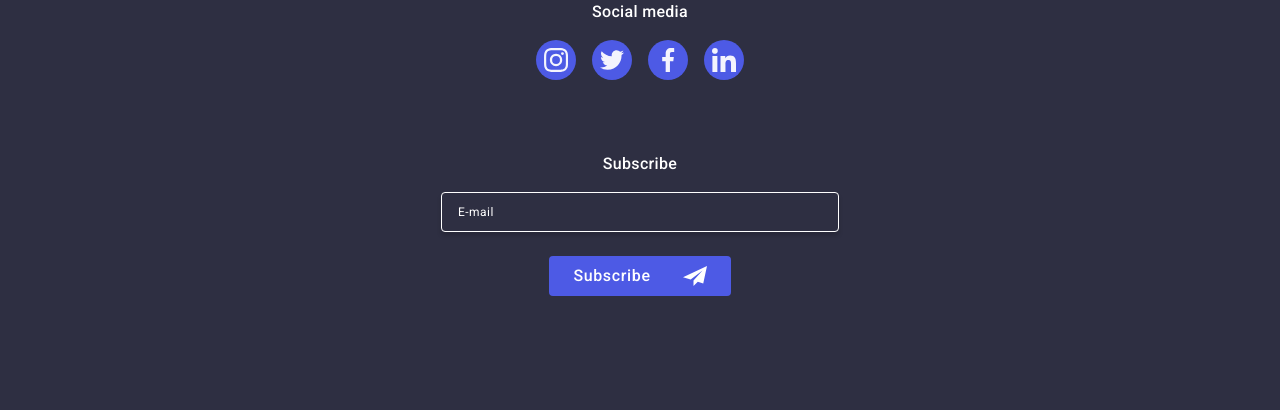
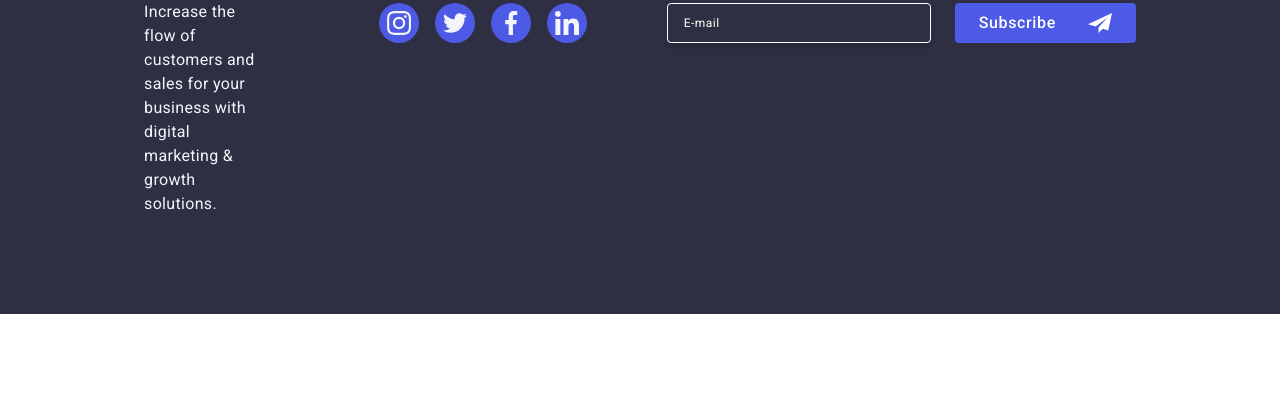
Before and after one commit to Barbi31/goit-markup-hw-07, a plain HTML site: page index.html in a window 1280 px wide. Shown: the part 3278-3688 px from the top of the page. After the commit the page ends 3592 px from the top, so only its background shows below. Drawn offline with nearby package versions, Linux system fonts and the light colour scheme.

Commit message:
Update styles.css

```diff
--- a/css/styles.css
+++ b/css/styles.css
@@ -374,7 +374,7 @@ gap: 40px;
   list-style: none;
 }
 .social-media-lists{
-  min-width: 264px;
+  max-width: 264px;
   margin-top: 16px;
   padding-right: 16px;
   padding-left: 16px;
@@ -682,7 +682,11 @@ color: var(--backround-white);
     background-color: var(--navy-blue);
     justify-content: center;
     justify-items:center;
-    /*display: flex;*/
+}
+@media screen and (width >= 1158px){
+  .footer{
+    display:flex;
+  }
 }
 .footer-paragraph {
   color: var(--footer-white);
@@ -719,9 +723,10 @@ max-width: 264px;
   letter-spacing: 0.02em;
   margin-bottom: 16px;
 }
-@media screen and (width >= 768px){
+@media screen and (width >= 1158px){
   .footer-social-media{
     margin-top: 0px;
+    justify-content: flex-start;
   }
 }
 .footer-social-media-lists{
@@ -730,22 +735,30 @@ max-width: 264px;
   display: flex;
   justify-content: center;
 }
-@media screen and (width >=768px){
+@media screen and (width >=1158px){
+  .footer-social-media-lists{
+    justify-content: flex-start;
+  }
 
 }
 .footer-div{
-  /*display: flex;*/
   align-items: baseline;
   padding-top: 97.5px;
   padding-bottom: 97.5px;
 }
-@media screen and (width >=768px){
+@media screen and (width >=1158px){
   .footer-div{
     padding: var(--padding-vertical-global-second) var(--padding-horizontal-global-second);
+    display: flex;
   }
 }
 .footer-div-second{
-  /*margin-top: 72px;*/
+  margin-top: 0px;
+}
+@media screen and (width >=1158px){
+  .footer-div-second{
+    margin-top:72px;
+  }
 }
 .footer-div-first{
   margin-right: 0px;
@@ -754,7 +767,7 @@ max-width: 264px;
   align-items: center;
 
 }
-@media screen and (width >=768px){
+@media screen and (width >=1158px){
   .footer-div-first{
     margin-right: 120px;
     align-items: flex-start;
@@ -901,9 +914,15 @@ max-width: 264px;
 .footer-subscribe {
   margin-bottom: 16px;
   margin-top: 72px;
-  /*margin-left: 80px;*/
   display: flex;
   flex-direction: column;
+}
+@media screen  and (width >=1158px) {
+  .footer-subscribe{
+    margin-left: 80px;
+
+  }
+
 }
 
 .footer-subscribe-p {
@@ -918,6 +937,13 @@ max-width: 264px;
   letter-spacing: 0.32px;
   margin-bottom: 16px;
 }
+@media screen  and (width >=1158px){
+  .footer-subscribe-p{
+    justify-content: flex-start;
+  }
+} {
+
+}
 
 .footer-form {
   align-items: center;
@@ -926,9 +952,16 @@ max-width: 264px;
   flex-direction: column;
   gap: 24px;
 }
+@media screen and (width >=1158px){
+  .footer-form{
+    flex-direction: row;
+    align-items: flex-start;
+    justify-content: center;
+  }
+}
 
 .footer-form-input {
-  min-width: 398px;
+  min-width: 264px;
   height: 40px;
   background-color: transparent;
   border-radius: 4px;
```
